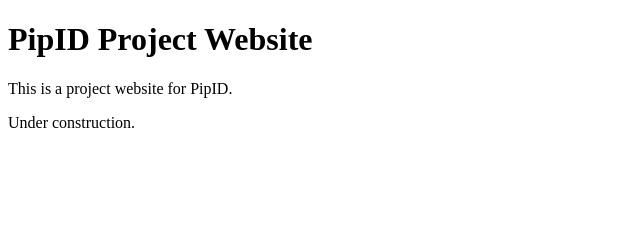
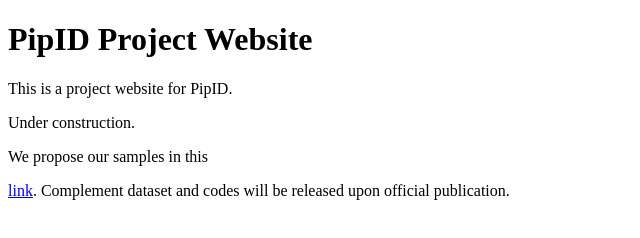
Before and after one commit to PipID-VR/PipID-VR.github.io, a plain HTML site: page index.html in a window 1280 px wide. Shown: the whole page, without its empty margins (0-640 px from the left). Drawn offline with Linux system fonts and the light colour scheme.

Commit message:
Update index.html
describe samples

```diff
--- a/index.html
+++ b/index.html
@@ -9,5 +9,6 @@
     <h1>PipID Project Website</h1>
     <p>This is a project website for PipID.</p>
   <p>Under construction.</p>
+<p>We propose our samples in this </p><a href="./files/samples.zip">link</a>. Complement dataset and codes will be released upon official publication.
 </body>
 </html>
```
